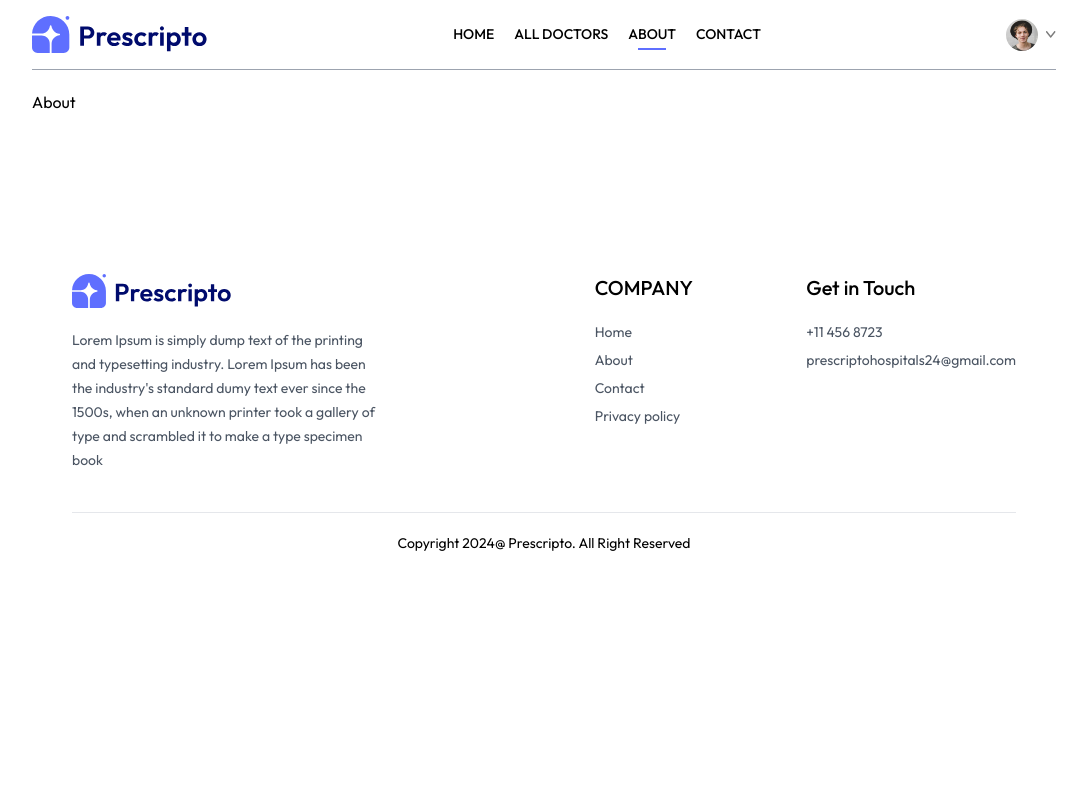
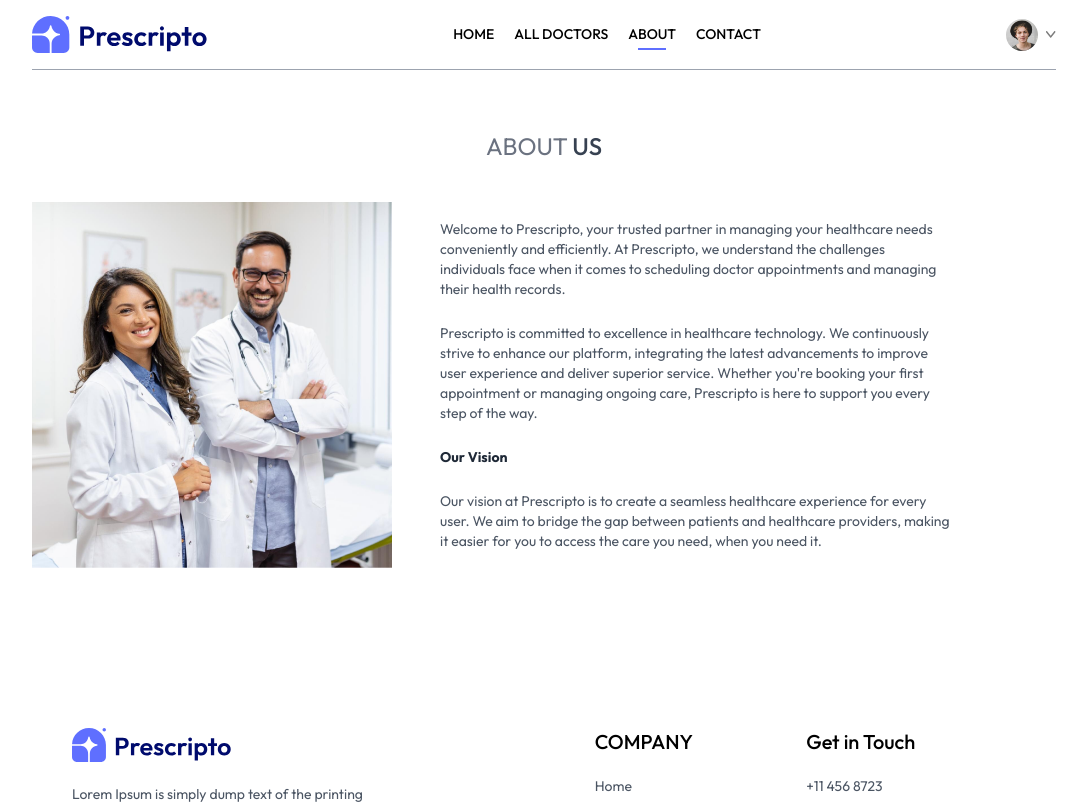
Before and after one commit to kavindyadesilvasandali/Appointment-booking-project, a React (Vite) app: page /about in a window 1280 px wide. Shown: the top 804 px of the page, without its empty margins (96-1183 px from the left). Built offline with nearby package versions, Linux system fonts and the light colour scheme; the HTML template or start-up script is replaced by a standard one.

Commit message:
about top

```diff
--- a/src/pages/About.jsx
+++ b/src/pages/About.jsx
@@ -1,8 +1,25 @@
 import React from 'react'
+import {assets} from '../assets/assets'
 
 const About = () => {
   return (
-    <div>About</div>
+    <div>
+      <div className='text-center text-2xl pt-10 text-gray-500'>
+        <p>ABOUT <span className='text-gray-700 font-medium'>US </span></p>
+      </div>
+
+      <div className='my-10 flex flex-col md:flex-row gap-12'>
+        <img className='w-full md:max-w-[360px]' src={assets.about_image} alt=""/>
+        <div className='flex flex-col justify-center gap-6 md:w-2/4 text-sm text-gray-600'>
+          <p>Welcome to Prescripto, your trusted partner in managing your healthcare needs conveniently and efficiently. At Prescripto, we understand the challenges individuals face when it comes to scheduling doctor appointments and managing their health records.</p>
+          <p>Prescripto is committed to excellence in healthcare technology. We continuously strive to enhance our platform, integrating the latest advancements to improve user experience and deliver superior service. Whether you're booking your first appointment or managing ongoing care, Prescripto is here to support you every step of the way.</p>
+          <b className='text-gray-800'>Our Vision</b>
+          <p>Our vision at Prescripto is to create a seamless healthcare experience for every user. We aim to bridge the gap between patients and healthcare providers, making it easier for you to access the care you need, when you need it.</p>
+        </div>
+      </div>
+
+
+    </div>
   )
 }
 
```
